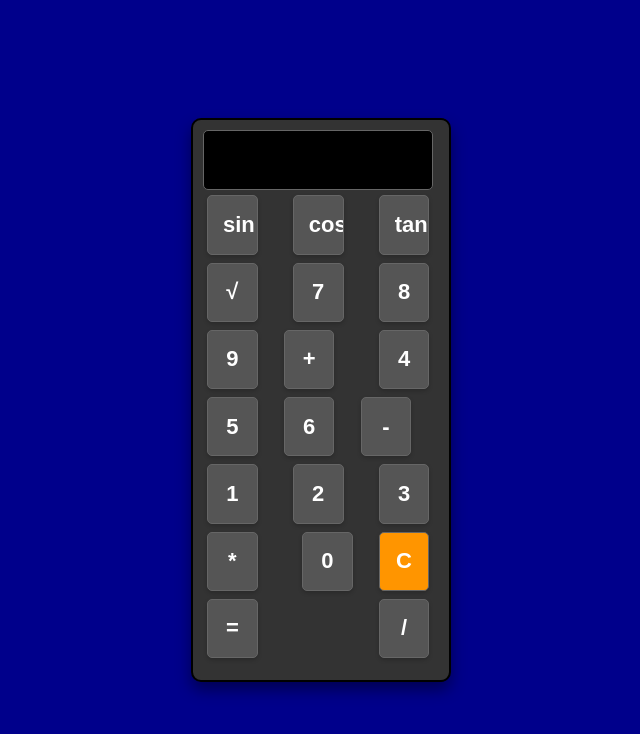
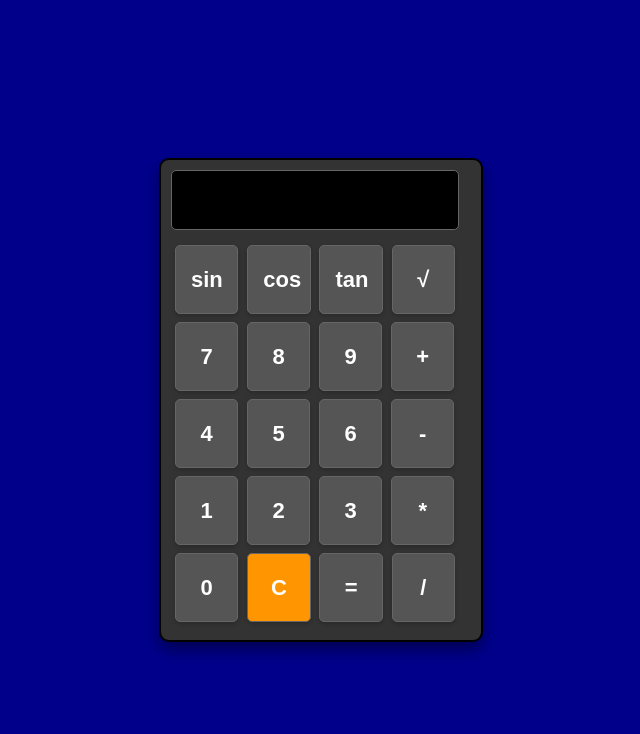
Before and after one commit to azulkhadwhitme/calc, a plain HTML site: page index.html in a window 1280 px wide. Shown: the whole page, without its empty margins (319-959 px from the left). Drawn offline with Linux system fonts and the light colour scheme.

Commit message:
Add files via upload

```diff
--- a/styles.css
+++ b/styles.css
@@ -11,8 +11,8 @@ body {
 
 
 #appBg {
-    height: 70%;
-    width: 20%;
+    height: 480px;
+    width: 320px;
     border: 2px solid #000;
     border-radius: 10px;
     background-color: #333;
```
